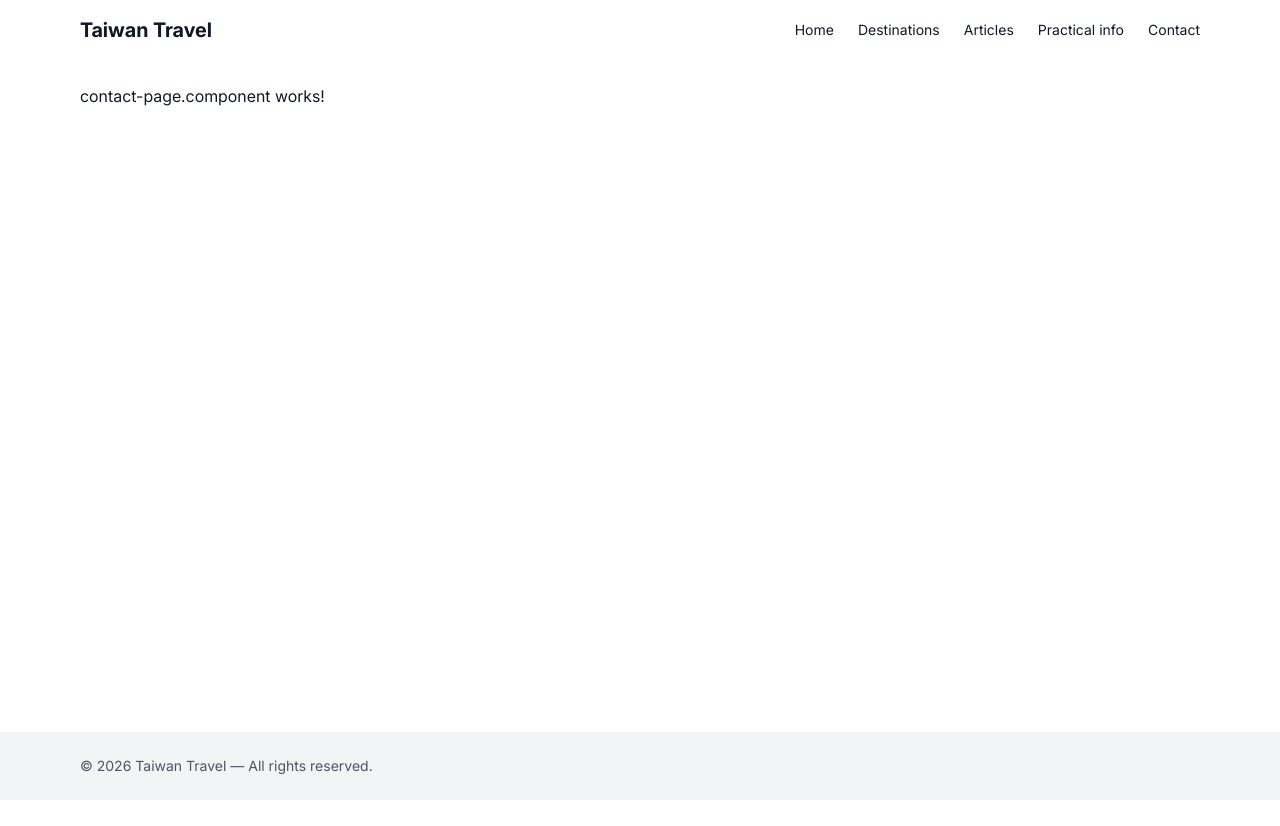
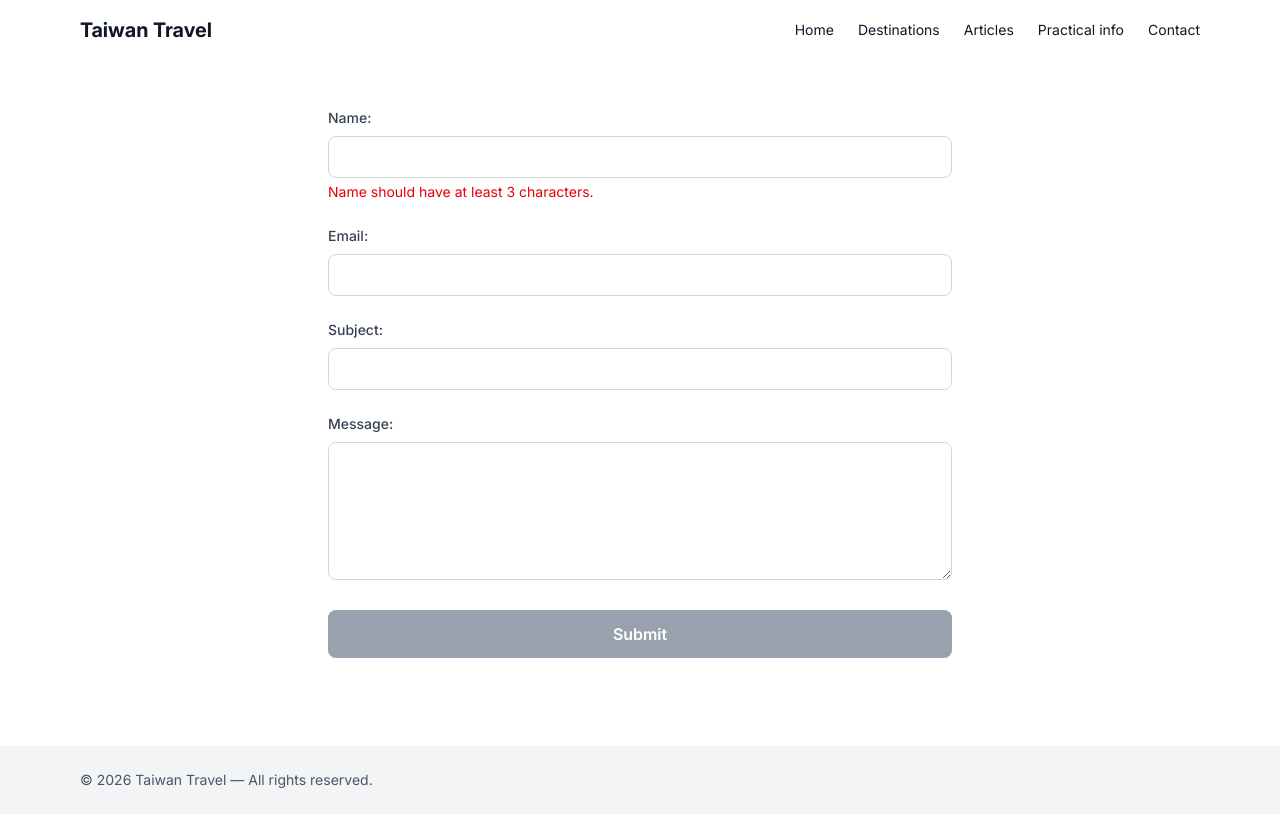
Before and after one commit to delitamakanda/angular-ssr-taiwan, an Angular app: page /contact in a window 1280 px wide. Shown: the top 826 px of the page. Built offline with nearby package versions, Linux system fonts and the light colour scheme.

Commit message:
Add ContactFormComponent with validation, error handling, and integration into ContactPageComponent

```diff
--- /dev/null
+++ b/src/app/features/contact/component/contact-form/contact-form.component.html
@@ -0,0 +1,70 @@
+<form [formGroup]="form" (ngSubmit)="submit()" class="max-w-2xl mx-auto p-6">
+  <div class="mb-6">
+    <label for="name" class="block text-sm font-medium text-gray-700 mb-2">Name:</label>
+    <input type="text" class="w-full px-4 py-2 border border-gray-300 rounded-lg focus:ring-2 focus:ring-blue-500 focus:border-transparent transition-all" id="name" formControlName="name" required [class.border-red-500]="form.controls.name.touched && form.controls.name.invalid">
+    @if (form.controls.name.touched && form.controls.name.invalid) {
+      <p class="mt-1 text-sm text-red-600">Name is required.</p>
+    }
+    @if (form.controls.name.value.length > 50) {
+      <p class="mt-1 text-sm text-red-600">Name should not exceed 50 characters.</p>
+    }
+    @if (form.controls.name.value.length < 3) {
+      <p class="mt-1 text-sm text-red-600">Name should have at least 3 characters.</p>
+    }
+  </div>
+
+  <div class="mb-6">
+    <label class="block text-sm font-medium text-gray-700 mb-2" for="email">Email:</label>
+    <input type="email" id="email" class="w-full px-4 py-2 border border-gray-300 rounded-lg focus:ring-2 focus:ring-blue-500 focus:border-transparent transition-all" formControlName="email" required [class.border-red-500]="form.controls.email.touched && form.controls.email.invalid">
+    @if (form.controls.email.touched && form.controls.email.invalid) {
+      <p class="mt-1 text-sm text-red-600">Email is required.</p>
+    }
+    @if (form.controls.email.touched && form.controls.email.invalid) {
+      <p class="mt-1 text-sm text-red-600">Invalid email format.</p>
+    }
+  </div>
+
+  <div class="mb-6">
+    <label class="block text-sm font-medium text-gray-700 mb-2" for="subject">Subject:</label>
+    <input type="text" id="subject" class="w-full px-4 py-2 border border-gray-300 rounded-lg focus:ring-2 focus:ring-blue-500 focus:border-transparent transition-all" formControlName="subject" required [class.border-red-500]="form.controls.subject.touched && form.controls.subject.invalid">
+    @if (form.controls.subject.touched && form.controls.subject.invalid) {
+      <p class="mt-1 text-sm text-red-600">Subject is required.</p>
+    }
+    @if (form.controls.subject.touched && form.controls.subject.value.length < 10) {
+      <p class="mt-1 text-sm text-red-600">Subject should exceed 10 characters.</p>
+    }
+  </div>
+
+  <div class="mb-6">
+    <label class="block text-sm font-medium text-gray-700 mb-2" for="message">Message:</label>
+    <textarea id="message" rows="5" class="w-full px-4 py-2 border border-gray-300 rounded-lg focus:ring-2 focus:ring-blue-500 focus:border-transparent transition-all resize-vertical" formControlName="message" required [class.border-red-500]="form.controls.message.touched && form.controls.message.invalid"></textarea>
+    @if (form.controls.message.touched && form.controls.message.invalid) {
+      <p class="mt-1 text-sm text-red-600">Message is required.</p>
+    }
+  </div>
+  <button type="submit" [disabled]="form.invalid || sending()" class="w-full bg-blue-600 text-white font-semibold py-3 px-6 rounded-lg hover:bg-blue-700 focus:outline-none focus:ring-2 focus:ring-blue-500 focus:ring-offset-2 disabled:bg-gray-400 disabled:cursor-not-allowed transition-all">
+    @if (sending()) {
+      <span class="flex items-center justify-center">
+        <svg class="animate-spin -ml-1 mr-3 h-5 w-5 text-white" xmlns="http://www.w3.org/2000/svg" fill="none" viewBox="0 0 24 24">
+          <circle class="opacity-25" cx="12" cy="12" r="10" stroke="currentColor" stroke-width="4"></circle>
+          <path class="opacity-75" fill="currentColor" d="M4 12a8 8 0 018-8V0C5.373 0 0 5.373 0 12h4zm2 5.291A7.962 7.962 0 014 12H0c0 3.042 1.135 5.824 3 7.938l3-2.647z"></path>
+        </svg>
+      Sending...
+        </span>
+    } @else {
+      Submit
+    }
+  </button>
+
+  @if (submitted()) {
+    <div class="mt-4 p-4 bg-green-100 border border-green-400 text-green-700 rounded-lg">
+      <p class="font-medium">Form submitted successfully!</p>
+    </div>
+  }
+
+  @if (error()) {
+    <div class="mt-4 p-4 bg-red-100 border border-red-400 text-red-700 rounded-lg">
+      <p class="font-medium">An error occurred while submitting the form.</p>
+    </div>
+  }
+</form>
--- /dev/null
+++ b/src/app/features/contact/component/contact-form/contact-form.component.ts
@@ -0,0 +1,54 @@
+import { Component, inject, signal } from '@angular/core';
+import { FormBuilder, ReactiveFormsModule, Validators } from '@angular/forms';
+import { ContactApi } from '../../services/contact.api';
+import { response } from 'express';
+import { finalize } from 'rxjs';
+
+@Component({
+  selector: 'app-contact-form',
+  imports: [ReactiveFormsModule],
+  standalone: true,
+  templateUrl: './contact-form.component.html',
+  styleUrl: './contact-form.component.scss',
+})
+export class ContactFormComponent {
+  private readonly fb = inject(FormBuilder);
+  private readonly api = inject(ContactApi);
+
+  readonly sending = signal<boolean>(false);
+  readonly submitted = signal<boolean>(false);
+  readonly error = signal<string | null>(null);
+
+  readonly form = this.fb.nonNullable.group({
+    name: ['', [Validators.required, Validators.minLength(3)]],
+    email: ['', [Validators.required, Validators.email]],
+    subject: ['', [Validators.required, Validators.minLength(10) ]],
+    message: ['', [Validators.required ]],
+  })
+
+  submit(): void {
+    if (this.form.invalid || this.sending()) {
+      this.form.markAllAsTouched();
+      return;
+    }
+
+    this.sending.set(true);
+    this.error.set(null);
+
+    this.api.sendContact(this.form.getRawValue())
+      .pipe(
+        finalize(() => this.sending.set(false))
+      )
+      .subscribe({
+        next: () => {
+          this.submitted.set(true);
+          this.form.reset();
+        },
+        error: (error: string) => {
+          this.error.set(error);
+        }
+      })
+
+
+  }
+}
--- a/src/app/features/contact/pages/contact-page.component.html
+++ b/src/app/features/contact/pages/contact-page.component.html
@@ -1 +1 @@
-<p>contact-page.component works!</p>
+<app-contact-form />
--- a/src/app/features/contact/pages/contact-page.component.ts
+++ b/src/app/features/contact/pages/contact-page.component.ts
@@ -1,10 +1,11 @@
 import { Component, inject } from '@angular/core';
 import { SeoService } from '../../../core/seo/seo.service';
 import { SITE_CONFIG } from '../../../core/config/site.config';
+import { ContactFormComponent } from '../component/contact-form/contact-form.component';
 
 @Component({
   selector: 'app-contact-page.component',
-  imports: [],
+  imports: [ContactFormComponent],
   templateUrl: './contact-page.component.html',
   styleUrl: './contact-page.component.scss',
 })
```
Also changed, not shown: src/app/features/contact/component/contact-form/contact-form.component.scss (added).
